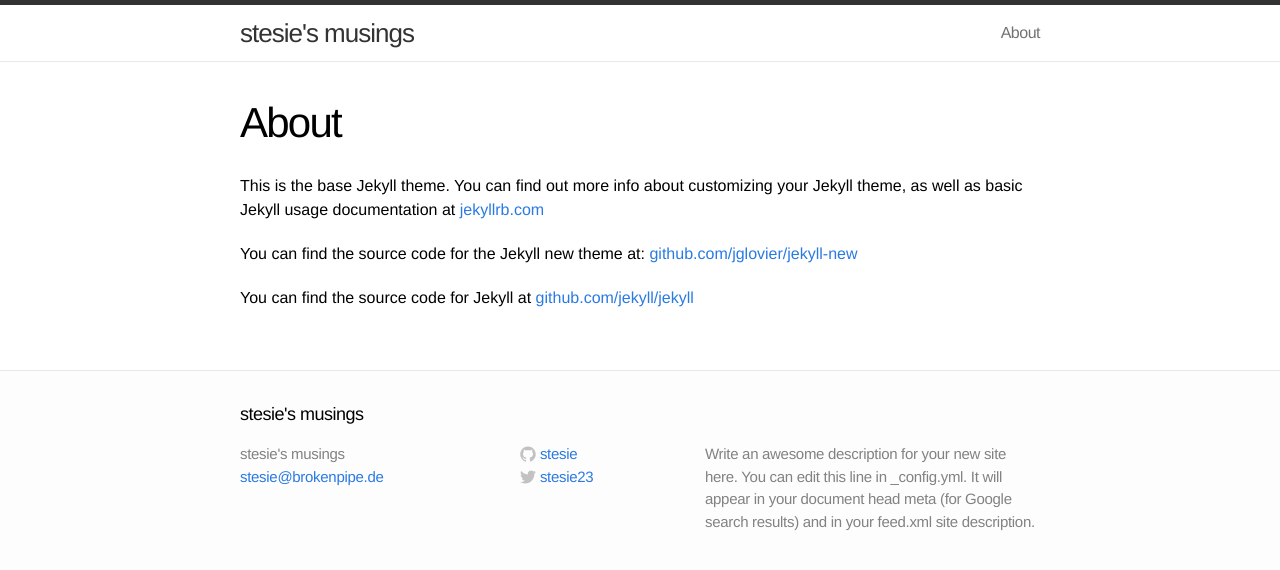
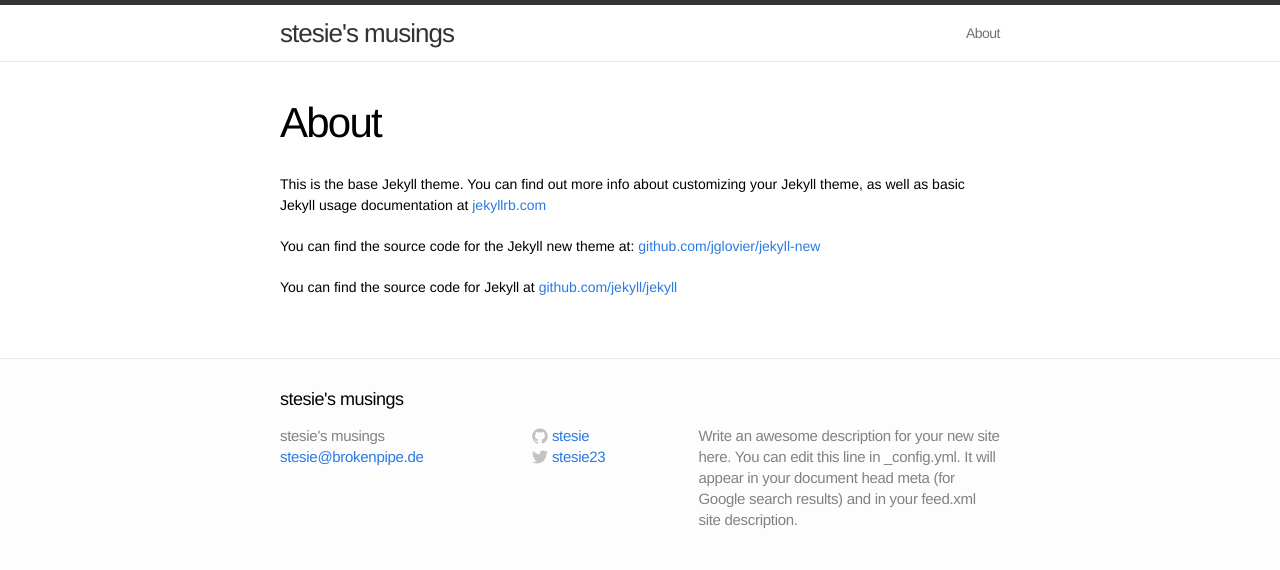
Before and after one commit to stesie/stesie.github.com, a Jekyll site: the page built from about.md, in a window 1280 px wide. Shown: the top 570 px of the page. Built offline with Jekyll 4.4.1, drawn with Linux system fonts in a browser that asks for light colours.

Commit message:
initial frontpage layout

```diff
--- a/css/main.css
+++ b/css/main.css
@@ -10,16 +10,16 @@
 
 body {
   font-family: Helvetica, Arial, sans-serif;
-  font-size: 16px;
-  line-height: 1.5;
+  font-size: 14px;
+  line-height: 1.5em;
   font-weight: 300;
   background-color: #fdfdfd;
 }
 
-h1, h2, h3, h4, h5, h6 { font-size: 100%; font-weight: 400; }
+h1, h2, h3, h4, h5, h6 { font-weight: 400; }
 
 a         { color: #2a7ae2; text-decoration: none; }
-a:hover   { color: #000; text-decoration: underline; }
+a:hover   { text-decoration: underline; }
 a:visited { color: #205caa; }
 
 /* Utility */
@@ -28,7 +28,7 @@
 .wrap:after { content:""; display:table; }
 .wrap:after { clear: both; }
 .wrap {
-  max-width: 800px;
+  max-width: 720px;
   padding: 0 30px;
   margin: 0 auto;
   zoom: 1;
@@ -58,6 +58,10 @@
   line-height: 56px;
   position: relative;
   z-index: 1;
+}
+
+.site-title:hover {
+  text-decoration: none;
 }
 
 .site-nav {
@@ -146,15 +150,7 @@
 
 .home h1 { margin-bottom: 25px; }
 
-.posts { list-style-type: none; }
-
-.posts li { margin-bottom: 30px; }
-
-.posts .post-link {
-  font-size: 24px;
-  letter-spacing: -1px;
-  line-height: 1;
-}
+.posts article { margin-bottom: 30px; }
 
 .posts .post-date {
   display: block;
```
Also changed, not shown: index.html (+6 -7 lines).
